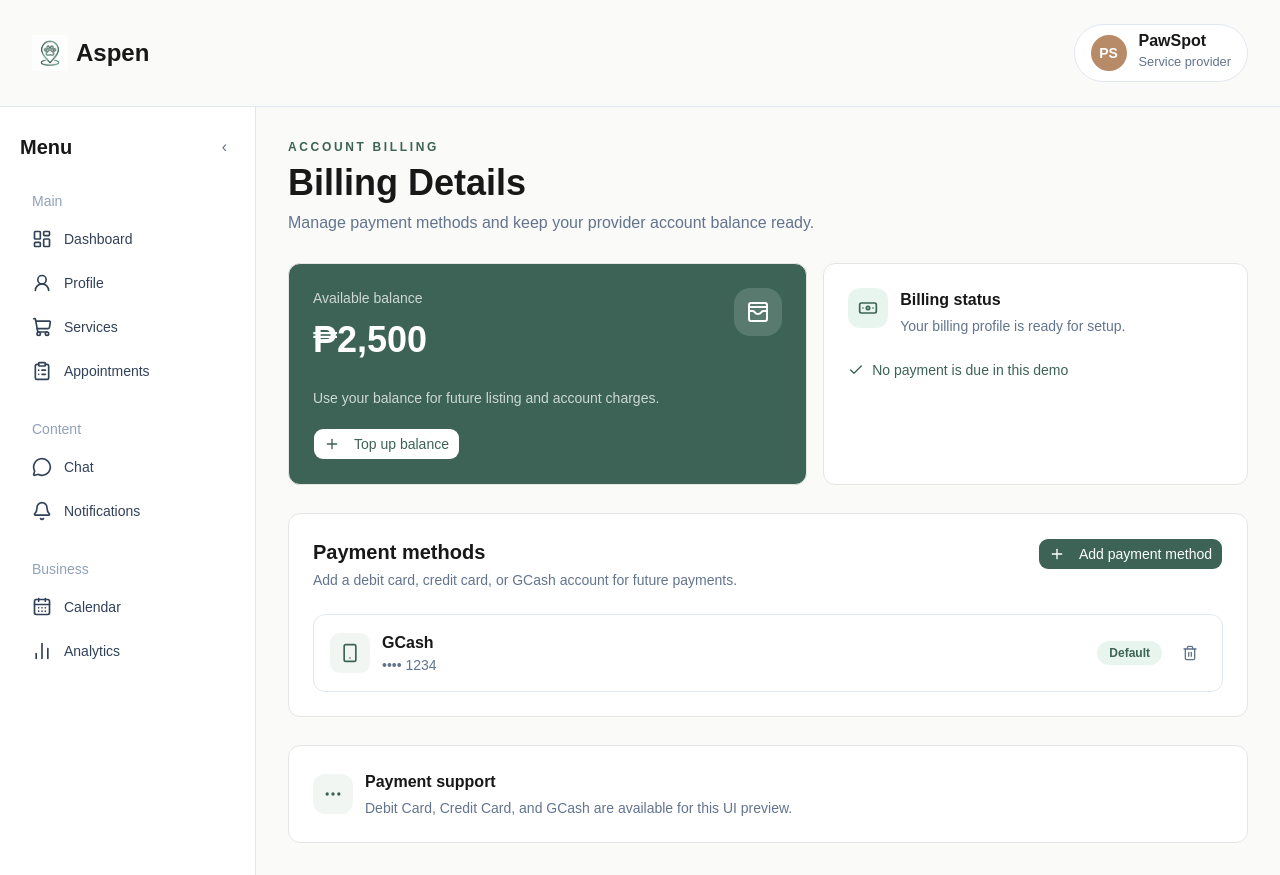
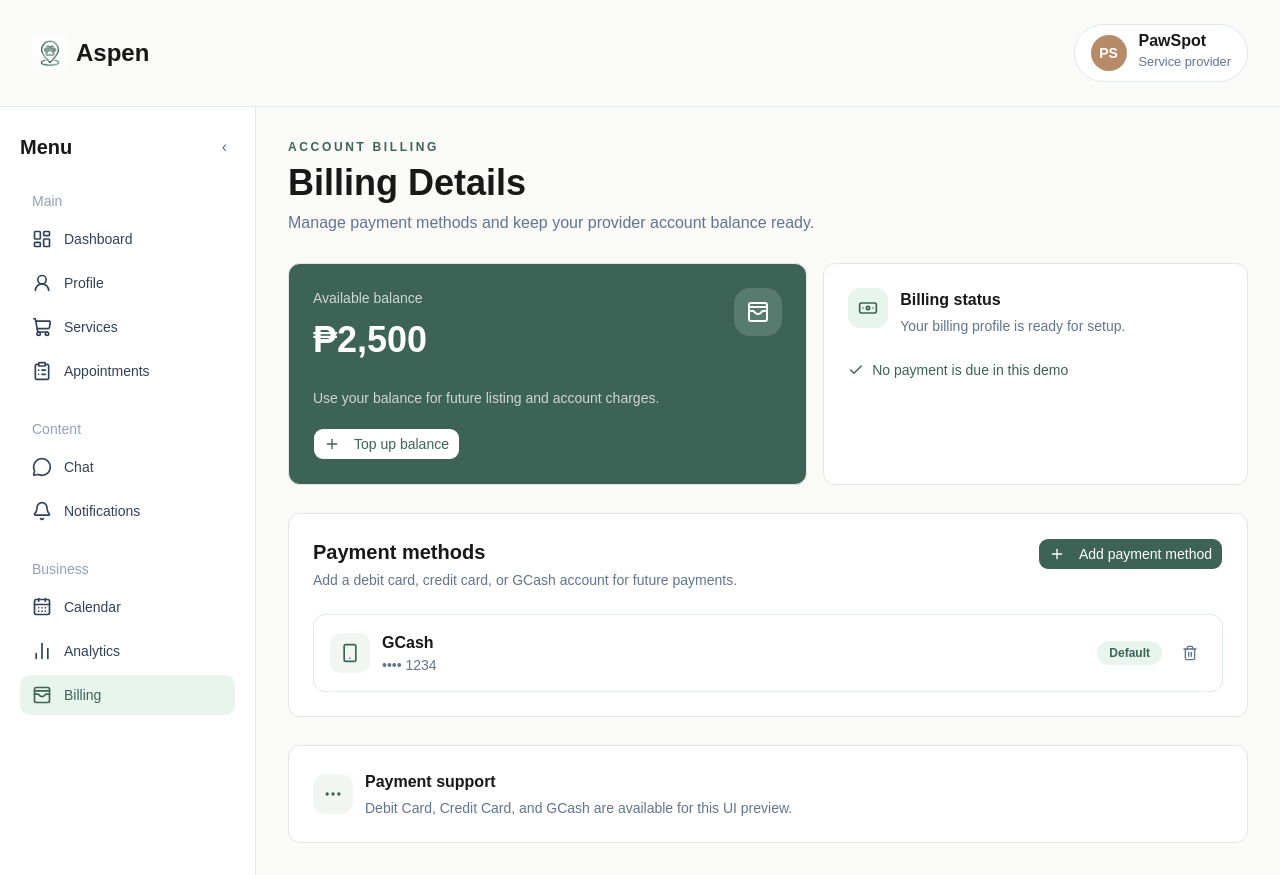
Before and after one commit to GarudaKurt/Aspen, a Next.js app: page /tenant-dashboard/billing in a window 1280 px wide. Built offline with nearby package versions, Linux system fonts and the light colour scheme.

Commit message:
Add billing to tenant dashboard navigation

```diff
--- a/src/features/tenant-dashboard/components/dashboard-sidebar.tsx
+++ b/src/features/tenant-dashboard/components/dashboard-sidebar.tsx
@@ -11,6 +11,7 @@ import {
   UserRound,
   ShoppingCart,
   ClipboardList,
+  WalletCards,
 } from "lucide-react";
 import {
   Sidebar,
@@ -69,6 +70,12 @@ const navItems: DashboardNavItem[] = [
     icon: "analytics",
     group: "business",
   },
+  {
+    label: "Billing",
+    href: "/tenant-dashboard/billing",
+    icon: "billing",
+    group: "business",
+  },
 ];
 
 const icons = {
@@ -80,6 +87,7 @@ const icons = {
   notifications: Bell,
   calendar: CalendarDays,
   analytics: ChartNoAxesColumn,
+  billing: WalletCards,
 };
 
 export function DashboardSidebar() {
```
